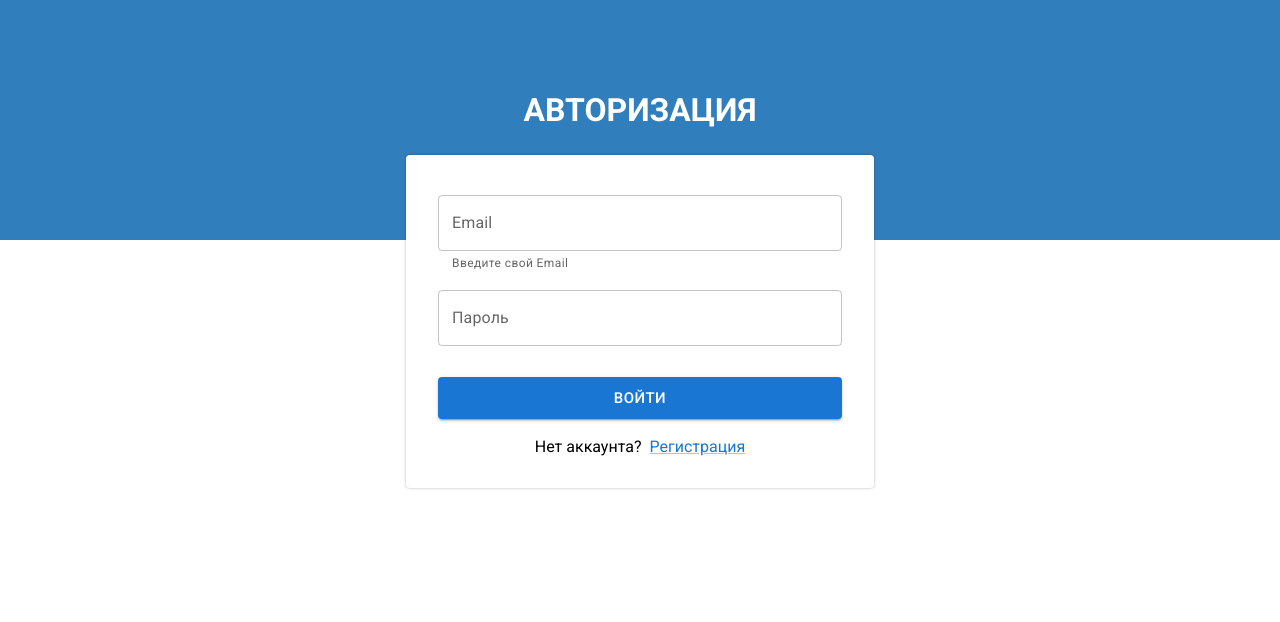
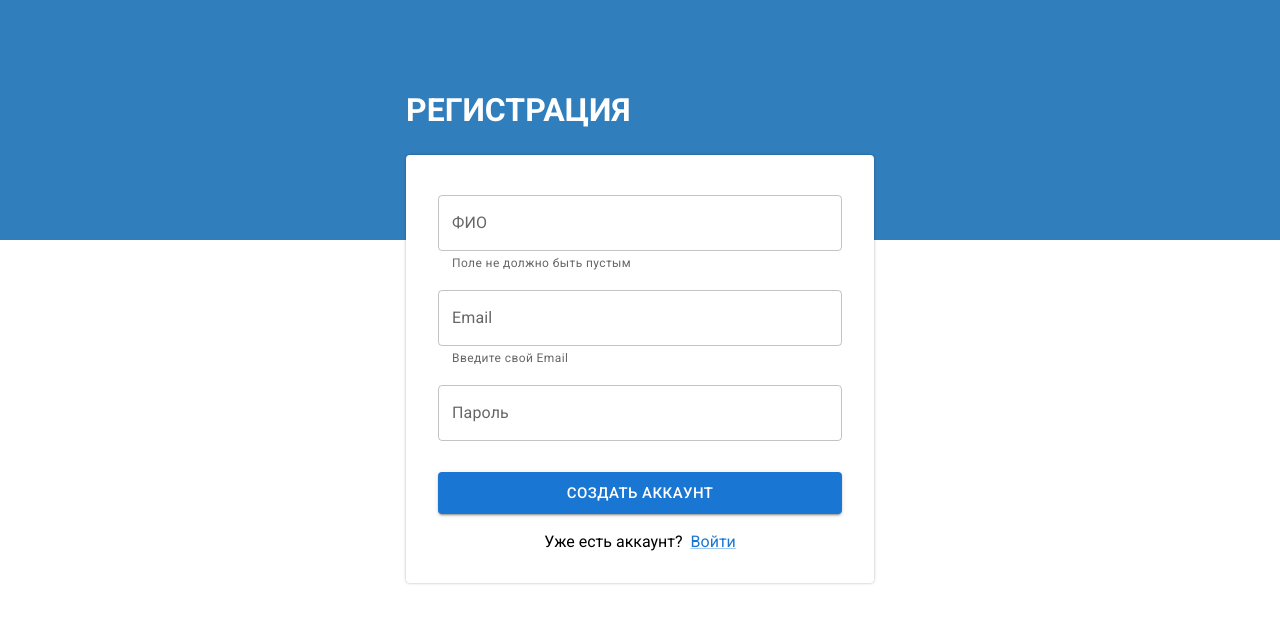
Before and after one commit to AsmrS4/campus-courses-app, a React (Create React App) app: page / in a window 1280 px wide. Shown: the top 622 px of the page. Built offline with nearby package versions, Linux system fonts and the light colour scheme.

Commit message:
added registration layout

```diff
--- a/src/App.jsx
+++ b/src/App.jsx
@@ -1,40 +1,11 @@
-import { Button, Link } from '@mui/material';
-import InputField from './components/InputField/InputField';
+import RegistrationPage from './pages/RegistrationPage';
 import './styles/index.scss';
 
 function App() {
     return (
         <>
             <main className='main'>
-                <section className='authSection'>
-                    <div className='authBg'>
-                        <div className='head'></div>
-                        <div className='body'></div>
-                    </div>
-                    <form className='authForm'>
-                        <h2 className='authTitle'>Авторизация</h2>
-                        <div className='container'>
-                            <InputField
-                                label={'Email'}
-                                placeholder={'example@gmail.com'}
-                                variant='outlined'
-                                helperText='Введите свой Email'
-                            />
-                            <InputField label={'Пароль'} variant='outlined' helperText=' ' />
-                            <Button variant='contained' sx={{ width: 1 }} size='large'>
-                                Войти
-                            </Button>
-                            <div className='link'>
-                                <span>Нет аккаунта?</span>
-                                <Link>Регистрация</Link>
-                            </div>
-                        </div>
-                    </form>
-                    {/* <form className='registryForm'>
-                        <h2 className='authTitle'>Регистрация</h2>
-                        <div className='container'></div>
-                    </form> */}
-                </section>
+                <RegistrationPage />
             </main>
             <footer className='footer'></footer>
         </>
--- /dev/null
+++ b/src/pages/RegistrationPage.jsx
@@ -0,0 +1,43 @@
+import React from 'react';
+import { Button, Link } from '@mui/material';
+import InputField from '../components/InputField/InputField';
+
+const RegistrationPage = () => {
+    return (
+        <>
+            <section className='authSection'>
+                <div className='authBg'>
+                    <div className='head'></div>
+                    <div className='body'></div>
+                </div>
+                <form className='authForm'>
+                    <h2 className='authTitle'>Регистрация</h2>
+                    <div className='container'>
+                        <InputField
+                            label={'ФИО'}
+                            placeholder={'Иванов Иван Иванович'}
+                            variant='outlined'
+                            helperText='Поле не должно быть пустым'
+                        />
+                        <InputField
+                            label={'Email'}
+                            placeholder={'example@gmail.com'}
+                            variant='outlined'
+                            helperText='Введите свой Email'
+                        />
+                        <InputField label={'Пароль'} variant='outlined' helperText=' ' />
+                        <Button variant='contained' sx={{ width: 1 }} size='large'>
+                            Создать аккаунт
+                        </Button>
+                        <div className='link'>
+                            <span>Уже есть аккаунт?</span>
+                            <Link>Войти</Link>
+                        </div>
+                    </div>
+                </form>
+            </section>
+        </>
+    );
+};
+
+export default RegistrationPage;
--- a/src/styles/index.scss
+++ b/src/styles/index.scss
@@ -45,7 +45,7 @@ main {
 }
 
 .authForm {
-    @include flex-column-y;
+    @include flex-column;
     height: 468px;
     max-width: 468px;
     box-sizing: border-box;
```
Also changed, not shown: src/pages/LoginPage.jsx (added, +37 -0 lines).
